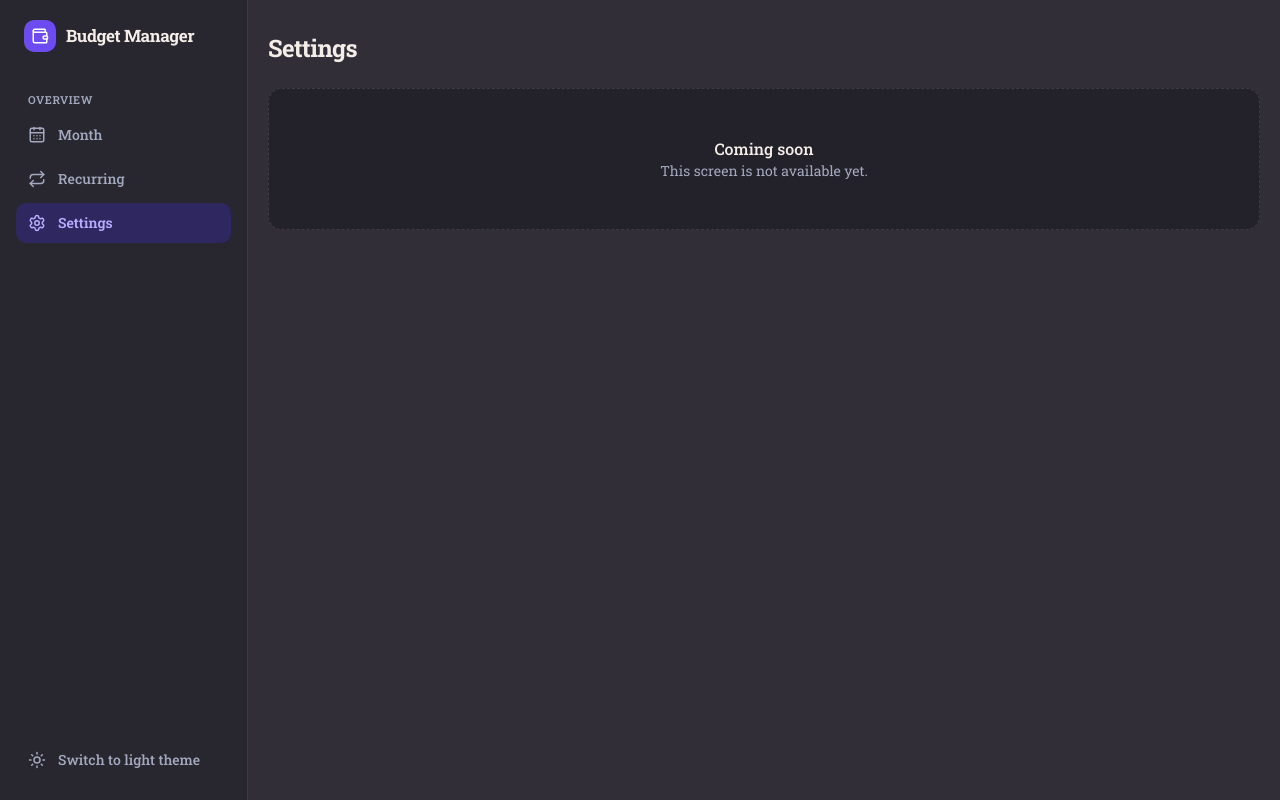
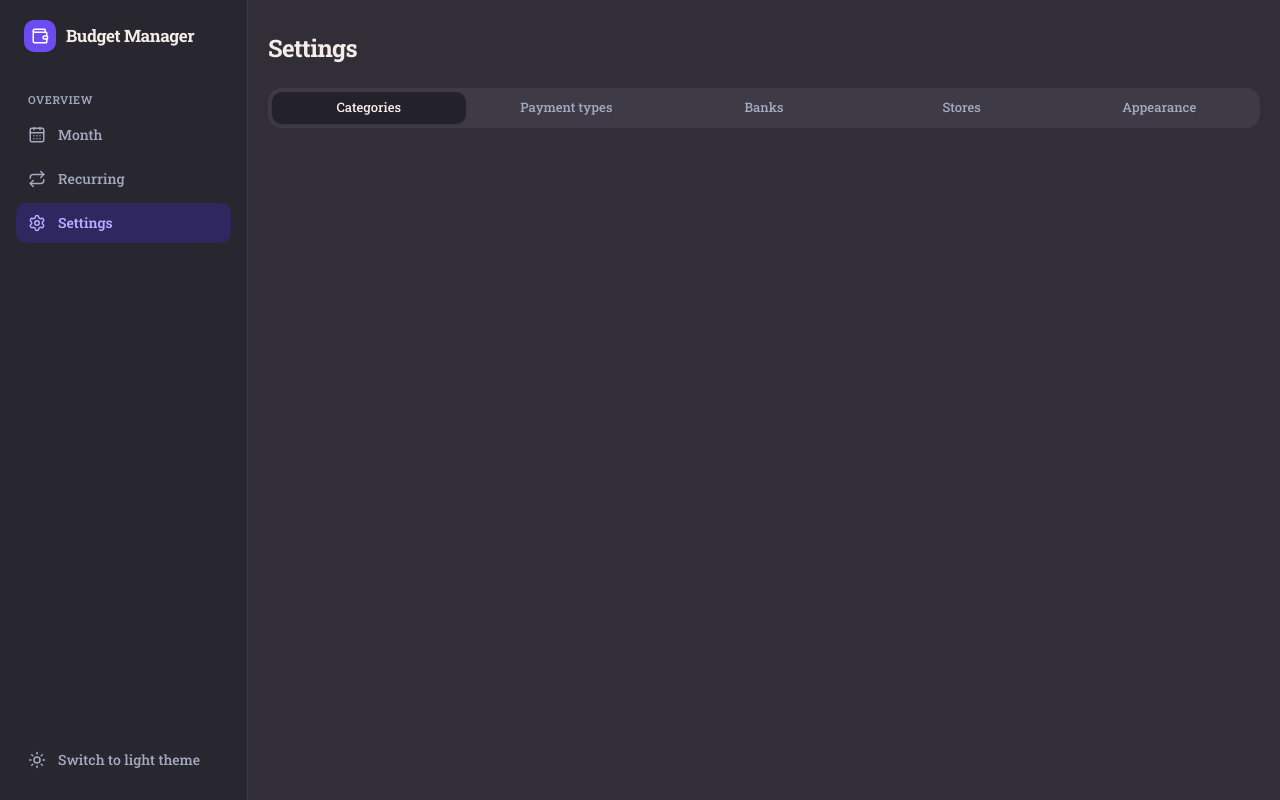
Before and after one commit to GuiziBr/budget-manager-dashboard, a Next.js app: page /settings in a window 1280 px wide. Built offline with nearby package versions, Linux system fonts and the light colour scheme.

Commit message:
feat(settings): add settings route with tabs
Replace the coming soon page with a tabbed screen: Categories, Payment types, Banks, Stores and Appearance. The tab lives in ?tab= and each change adds a history entry. Panels are placeholders until the lists and the Appearance tab land.

```diff
--- a/src/app/(app)/settings/page.tsx
+++ b/src/app/(app)/settings/page.tsx
@@ -1,5 +1,10 @@
-import { ComingSoon } from "@/components/ComingSoon"
+import { Suspense } from "react"
+import { SettingsScreen } from "@/components/settings/SettingsScreen"
 
 export default function SettingsPage() {
-	return <ComingSoon />
+	return (
+		<Suspense>
+			<SettingsScreen />
+		</Suspense>
+	)
 }
--- /dev/null
+++ b/src/components/settings/SettingsScreen.tsx
@@ -0,0 +1,40 @@
+"use client"
+
+import { useRouter, useSearchParams } from "next/navigation"
+import { Tabs, TabsContent, TabsList, TabsTrigger } from "@/components/ui/tabs"
+import { translations } from "@/constants/translations"
+import {
+	resolveSettingsTab,
+	SETTINGS_TABS,
+	settingsTabHref
+} from "@/lib/settings-tabs"
+
+export function SettingsScreen() {
+	const router = useRouter()
+	const searchParams = useSearchParams()
+	const tab = resolveSettingsTab(searchParams.get("tab"))
+	const t = translations.settings
+
+	return (
+		<main className="mx-auto flex max-w-[1120px] flex-col gap-3 px-5 lg:h-full">
+			<Tabs
+				value={tab}
+				// push (not replace) so the back button returns to the previous tab
+				onValueChange={(value) =>
+					router.push(settingsTabHref(resolveSettingsTab(value)))
+				}
+			>
+				<TabsList aria-label={t.tabsLabel}>
+					{SETTINGS_TABS.map((id) => (
+						<TabsTrigger key={id} value={id} className="shrink-0">
+							{t.tabs[id]}
+						</TabsTrigger>
+					))}
+				</TabsList>
+				{SETTINGS_TABS.map((id) => (
+					<TabsContent key={id} value={id} />
+				))}
+			</Tabs>
+		</main>
+	)
+}
--- a/src/constants/translations.ts
+++ b/src/constants/translations.ts
@@ -26,6 +26,16 @@ export const translations = {
 		},
 		tabs: {
 			more: "More"
+		}
+	},
+	settings: {
+		tabsLabel: "Settings sections",
+		tabs: {
+			categories: "Categories",
+			"payment-types": "Payment types",
+			banks: "Banks",
+			stores: "Stores",
+			appearance: "Appearance"
 		}
 	},
 	comingSoon: {
```
Also changed, not shown: 1 other file (tests, documents, lock files or other folders).
